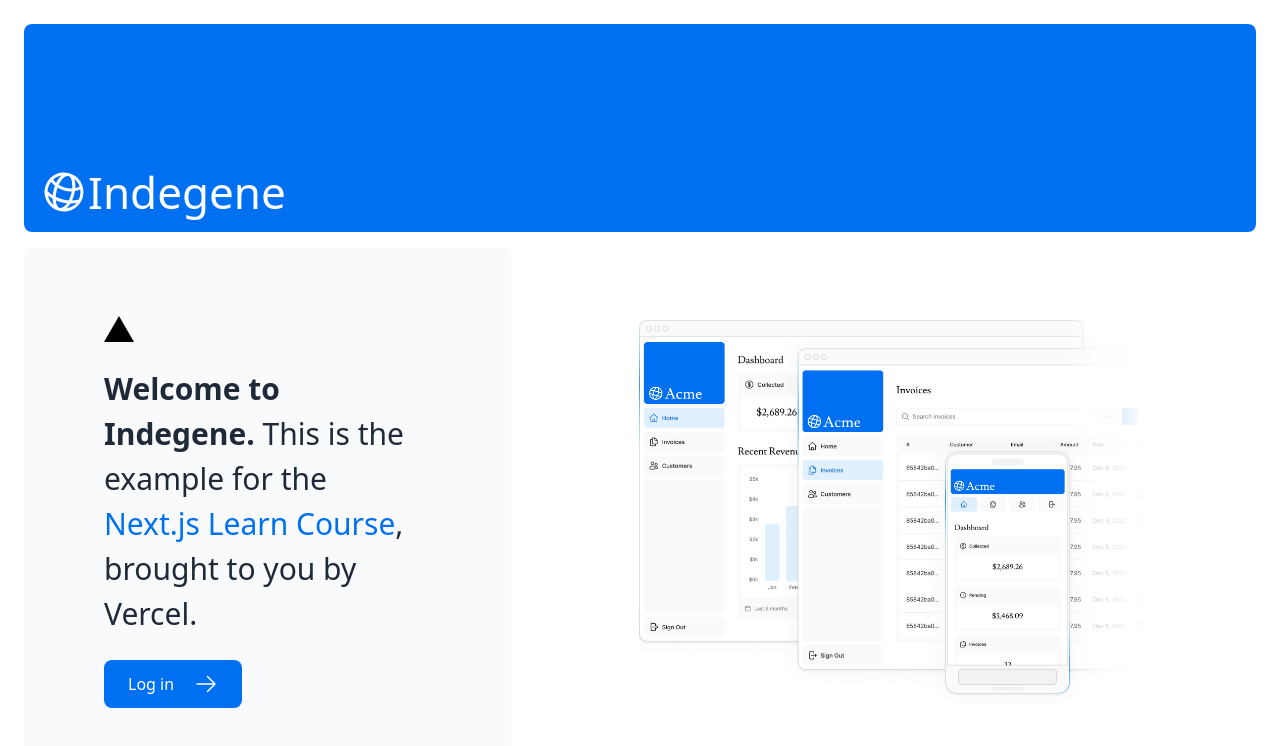
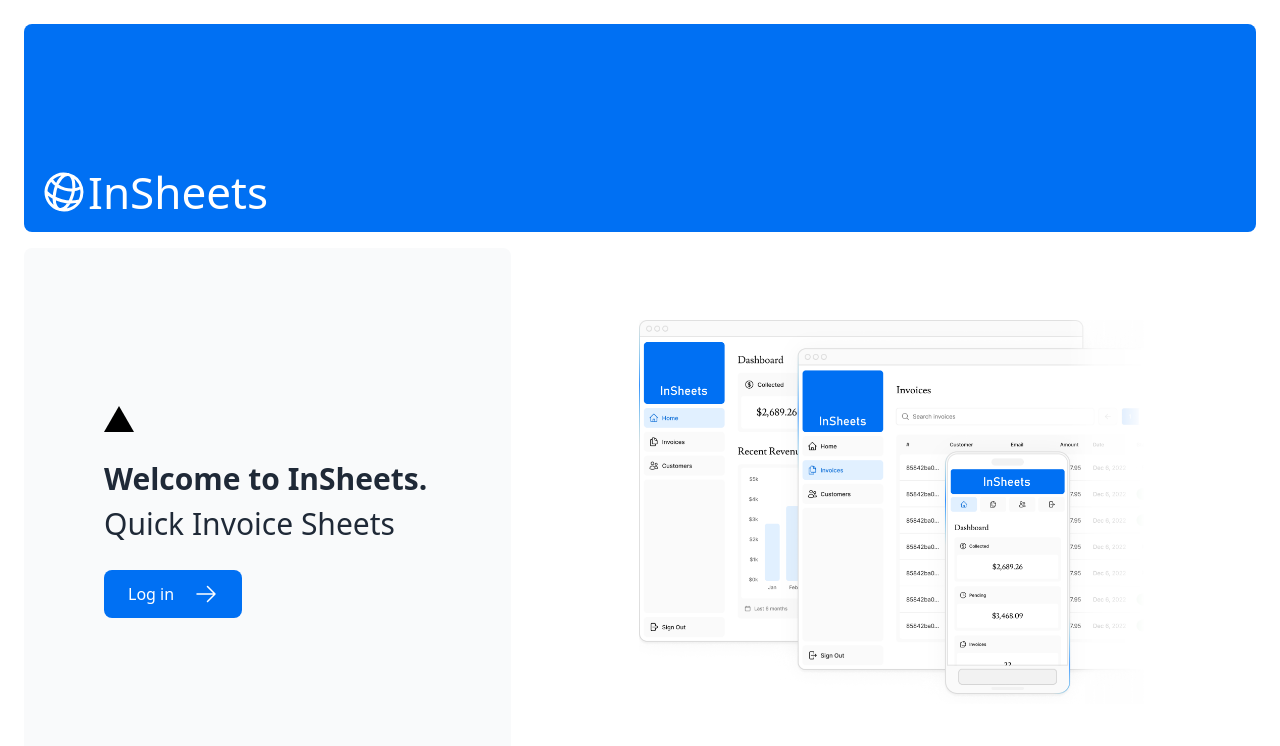
Before and after one commit to Ravikirans-code/invoice-manager, a Next.js app: page / in a window 1280 px wide. Shown: the top 746 px of the page. Built offline with nearby package versions, Linux system fonts and the light colour scheme.

Commit message:
inSheets

```diff
--- a/app/layout.tsx
+++ b/app/layout.tsx
@@ -3,8 +3,8 @@
 
 export const metadata: Metadata = {
   title: {
-    template: '%s | Indegene Dashboard',
-    default: 'Ind Dashboard',
+    template: '%s | InSheets Dashboard',
+    default: 'InSheets Dashboard',
   },
   description: 'The Invoice Dashboard, built with App Router.',
   // metadataBase: new URL('https://next-learn-dashboard.vercel.sh'),
--- a/app/login/page.tsx
+++ b/app/login/page.tsx
@@ -6,7 +6,7 @@
     return (
         <main className="flex items-center justify-center md:h-screen">
             <div className="relative mx-auto flex w-full max-w-[400px] flex-col space-y-2.5 p-4 md:-mt-32">
-                <div className="flex h-20 w-full items-end rounded-lg bg-blue-500 p-3 md:h-36">
+                <div className="flex h-20 w-full items-end justify-center rounded-lg bg-blue-500 p-3 md:h-36">
                     <div className="w-32 text-white md:w-36">
                         <AcmeLogo />
                     </div>
--- a/app/page.tsx
+++ b/app/page.tsx
@@ -16,11 +16,7 @@
           />
 
           <p className={` text-xl text-gray-800 md:text-3xl md:leading-normal`}>
-            <strong>Welcome to Indegene.</strong> This is the example for the{' '}
-            <a href="https://nextjs.org/learn/" className="text-blue-500">
-              Next.js Learn Course
-            </a>
-            , brought to you by Vercel.
+            <strong>Welcome to InSheets.</strong> Quick Invoice Sheets{' '}
           </p>
           <Link
             href="/login"
--- a/app/ui/acme-logo.tsx
+++ b/app/ui/acme-logo.tsx
@@ -6,7 +6,7 @@
       className={` flex flex-row items-center leading-none text-white`}
     >
       <GlobeAltIcon className="h-12 w-12 rotate-[15deg]" />
-      <p className="text-[44px]">Indegene</p>
+      <p className="text-[44px]">InSheets</p>
     </div>
   );
 }
```
Also changed, not shown: public/hero-desk.png.
